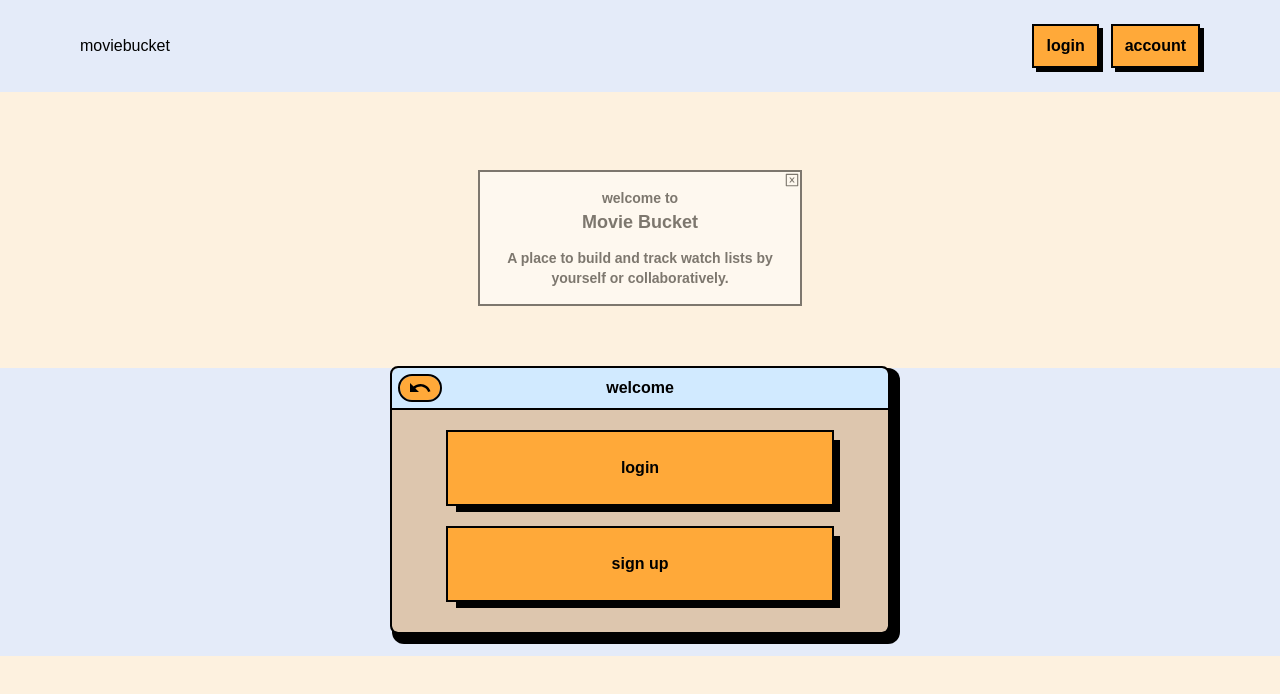
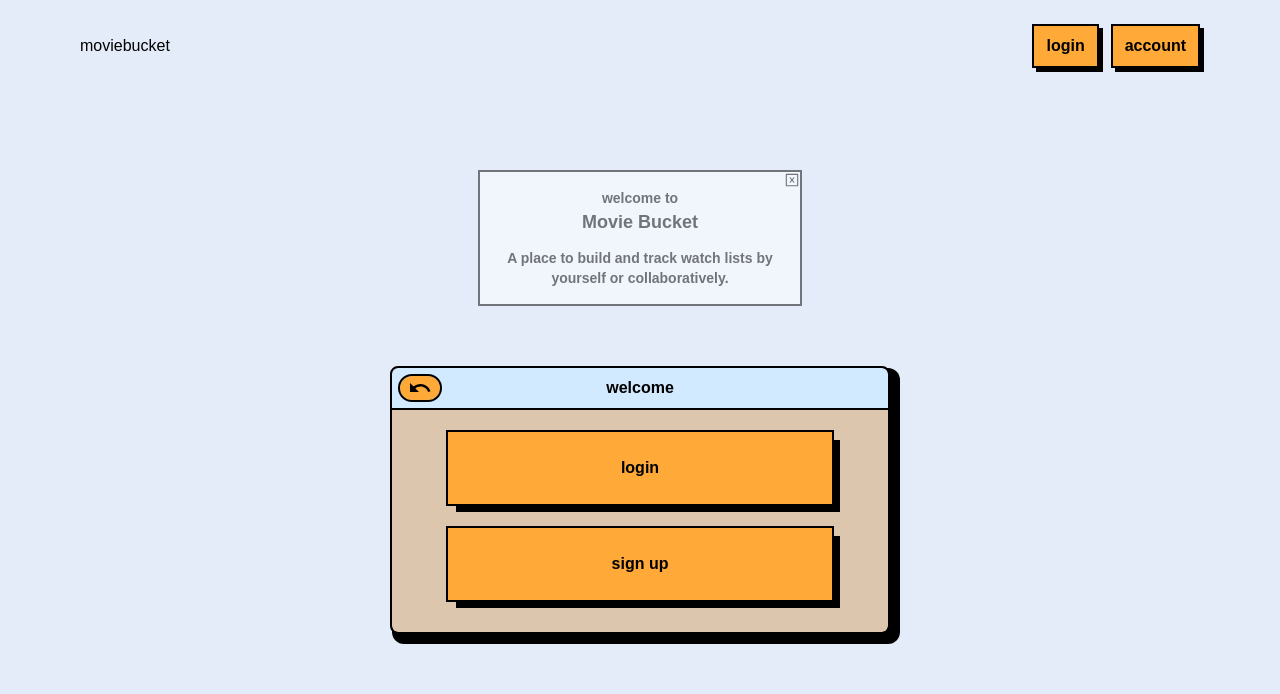
Before and after one commit to thwilson3/movie_bucket_frontend, a React (Vite) app: page / in a window 1280 px wide. Shown: the top 694 px of the page. Built offline with nearby package versions, Linux system fonts and the light colour scheme; a web font is replaced by a local one; what ldrs would draw is missing.

Commit message:
update color scheme

```diff
--- a/src/index.css
+++ b/src/index.css
@@ -10,6 +10,6 @@
 @layer base {
   html {
     font-family: 'JetBrains Mono', sans-serif;
-    background-color: #fdf1df;
+    background-color: #e4ebf9;
   }
 }
```
